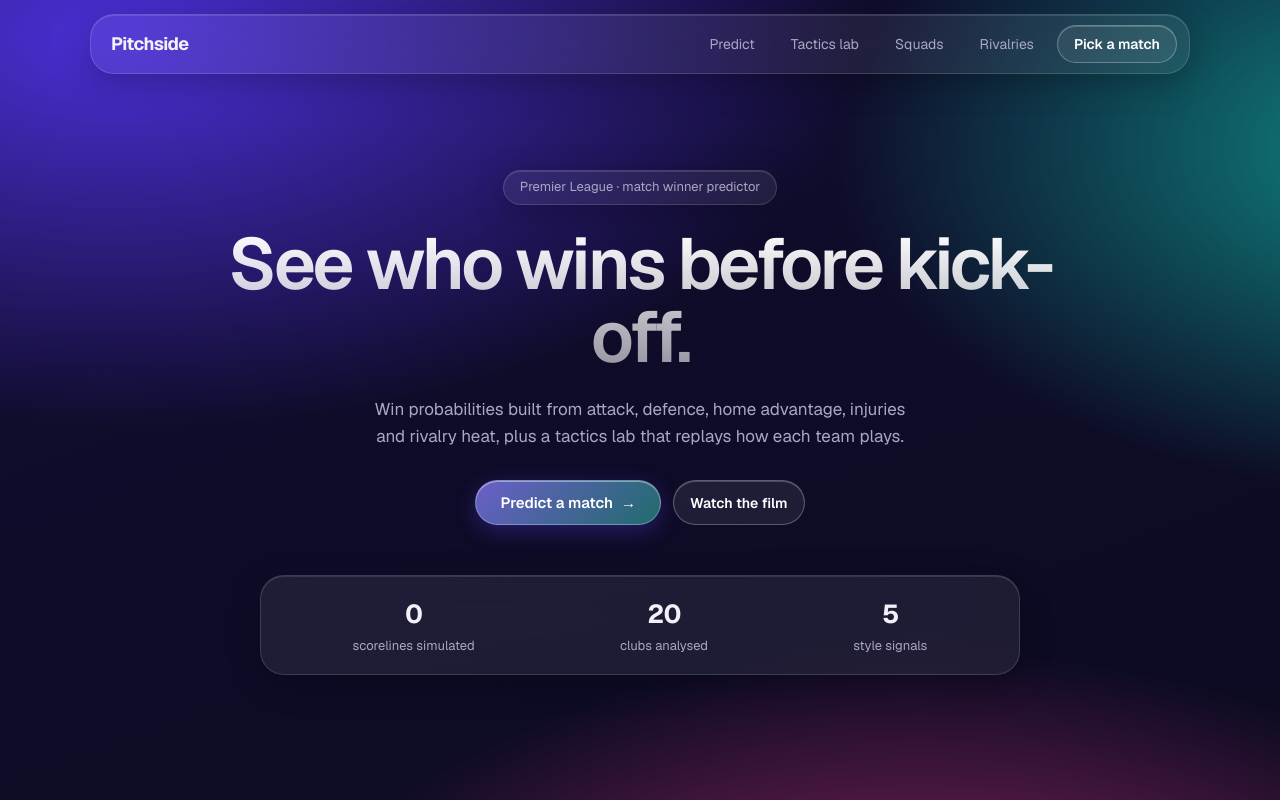
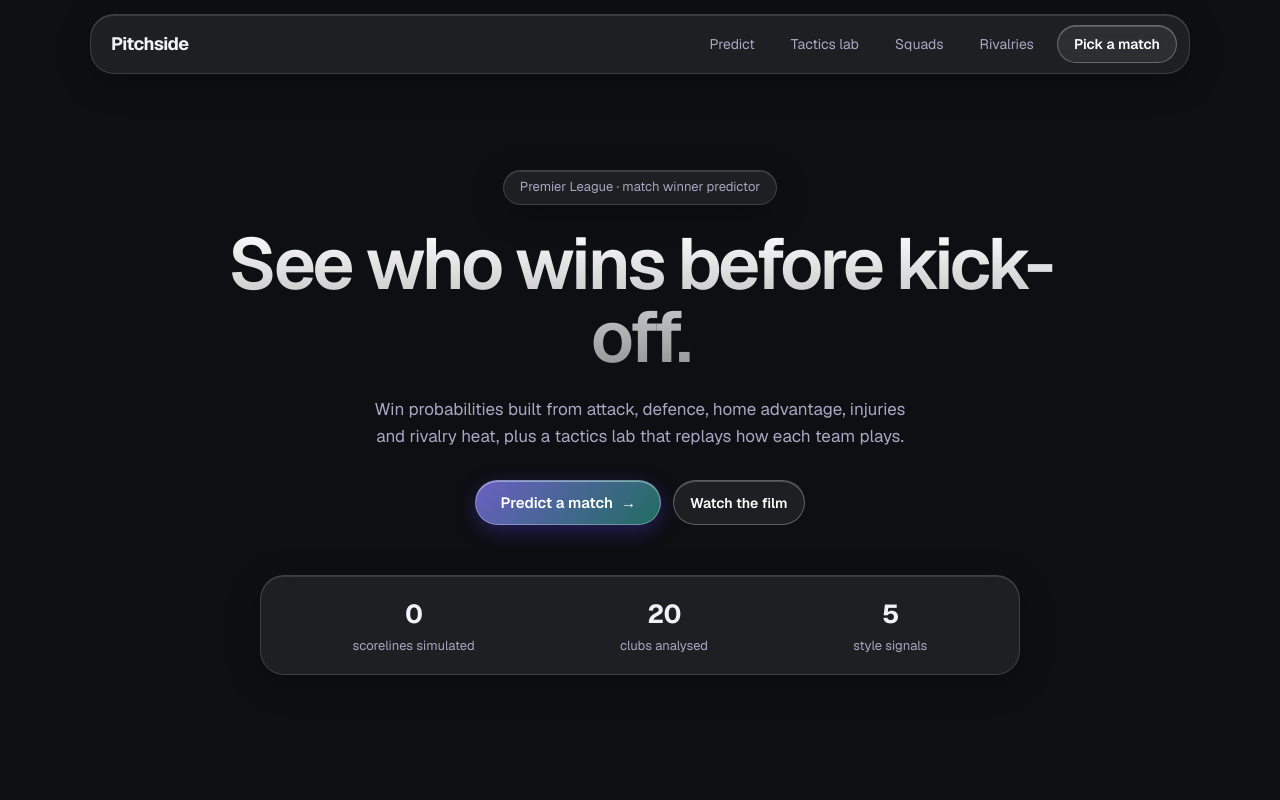
Before and after one commit to trap-jo7/epl-predictor, a plain HTML site: page docs/index.html in a window 1280 px wide. Shown: the top 800 px of the page. Drawn offline with nearby package versions, Linux system fonts and the light colour scheme.

Commit message:
Update background styles and color variables

```diff
--- a/docs/index.html
+++ b/docs/index.html
@@ -5,16 +5,15 @@
 <link rel="preconnect" href="https://fonts.googleapis.com"><link rel="preconnect" href="https://fonts.gstatic.com" crossorigin>
 <link href="https://fonts.googleapis.com/css2?family=Geist:wght@400;500;600;700&display=swap" rel="stylesheet">
 <style>
-:root{--bg:#0c0a1f;--t:#f2f1fa;--m:#a9a7c4;--g:rgba(255,255,255,.07);--b:rgba(255,255,255,.14);--ac:#8b7bff;--ac2:#38e1c0;--hot:#ff6fae;--r:24px;--e:cubic-bezier(.2,.8,.2,1)}
+:root{--bg:#0d0f12;--t:#f2f1fa;--m:#a9a7c4;--g:rgba(255,255,255,.07);--b:rgba(255,255,255,.14);--ac:#8b7bff;--ac2:#38e1c0;--hot:#ff6fae;--r:24px;--e:cubic-bezier(.2,.8,.2,1)}
 *{box-sizing:border-box;margin:0}
 html{scroll-behavior:smooth;scroll-padding-top:90px}
 body{font:16px/1.6 Geist,Inter,system-ui,sans-serif;color:var(--t);background:var(--bg);min-height:100vh;overflow-x:hidden;padding:env(safe-area-inset-top,0) 0 env(safe-area-inset-bottom,0)}
-.bg{position:fixed;inset:0;z-index:-1;background:radial-gradient(60% 50% at 15% 10%,#4b2fd6 0,transparent 70%),radial-gradient(50% 45% at 90% 20%,#0e8f86 0,transparent 70%),radial-gradient(55% 50% at 60% 100%,#b02a73 0,transparent 70%),linear-gradient(160deg,#120d33,#0a0a1c);background-size:140% 140%;animation:drift 18s ease-in-out infinite alternate}
-@keyframes drift{to{background-position:100% 80%}}
+.bg{position:fixed;inset:0;z-index:-1;background:var(--bg)}
 .wrap{max-width:1200px;margin:auto;padding:0 20px}
 .glass{background:var(--g);backdrop-filter:blur(18px);-webkit-backdrop-filter:blur(18px);border:1px solid var(--b);border-radius:var(--r);box-shadow:0 8px 32px rgba(0,0,0,.25),inset 0 1px 0 rgba(255,255,255,.12)}
 nav{position:fixed;top:14px;left:50%;transform:translateX(-50%);width:min(1100px,calc(100% - 24px));z-index:10;display:flex;align-items:center;gap:10px;padding:10px 12px 10px 20px;border-radius:999px;transition:padding .3s,background .3s}
-nav.s{padding-block:6px;background:rgba(20,16,50,.6)}
+nav.s{padding-block:6px;background:rgba(13,15,18,.85)}
 nav b{font-size:18px;letter-spacing:-.03em;margin-right:auto}
 nav a.l{color:var(--m);text-decoration:none;font-size:14px;padding:7px 13px;border-radius:999px;transition:.25s}
 nav a.l:hover,nav a.l.on{color:var(--t);background:rgba(255,255,255,.12)}
```
